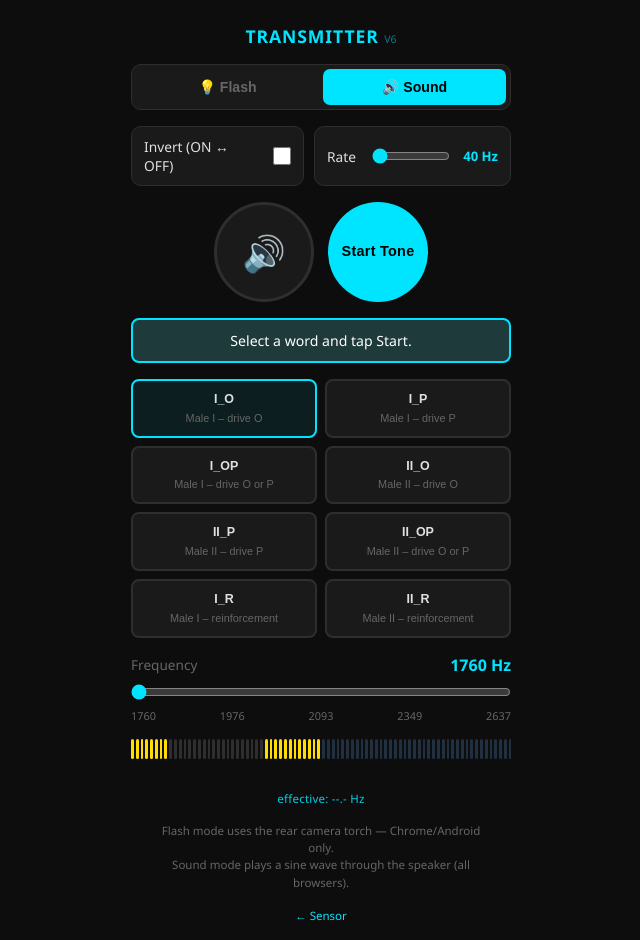
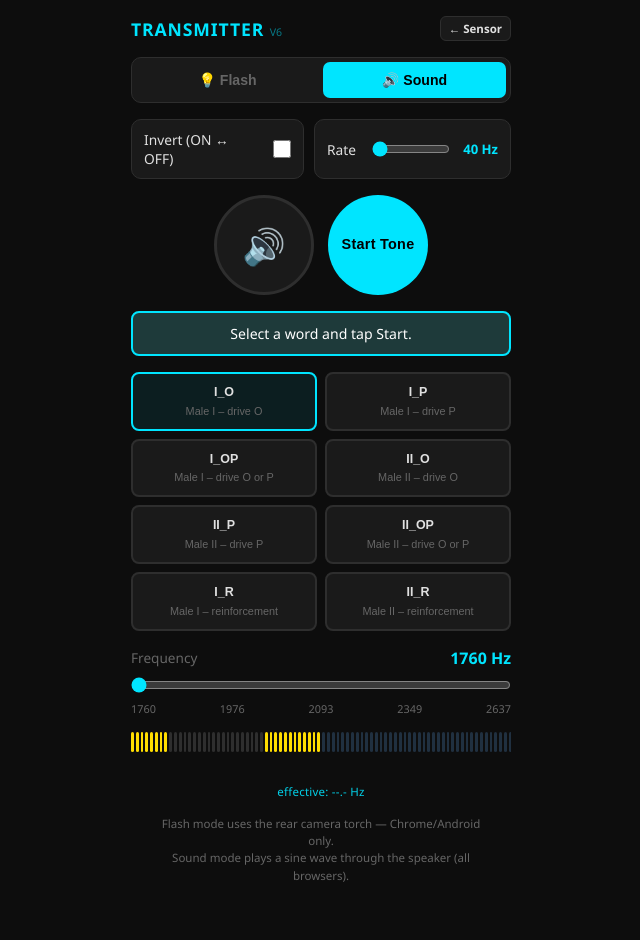
Before and after one commit to tj60647/Colloquy-of-Mobiles-Virtual-Transceiver, a website built with Vite: page flash.html in a window 1280 px wide. Shown: the whole page, without its empty margins (319-959 px from the left). After the commit the page ends 900 px from the top, so only its background shows below. Built offline with nearby package versions, Linux system fonts and the light colour scheme.

Commit message:
feat: add navigation tabs for switching between Sensor and Transmitter modes

```diff
--- a/flash.html
+++ b/flash.html
@@ -37,7 +37,7 @@
       color: var(--accent);
       letter-spacing: 0.05em;
       text-transform: uppercase;
-      margin-top: 8px;
+      margin: 0;
     }
 
     /* ── Torch indicator ─────────────────────────────── */
@@ -189,6 +189,31 @@
 
     a { color: var(--accent); text-decoration: none; }
 
+    .header-row {
+      width: 100%;
+      max-width: 380px;
+      display: flex;
+      align-items: center;
+      justify-content: space-between;
+    }
+
+    .back-btn {
+      display: inline-block;
+      padding: 4px 8px;
+      border: 1px solid var(--border);
+      border-radius: 6px;
+      background: var(--surface);
+      color: var(--text);
+      font-size: 0.72rem;
+      font-weight: 600;
+      text-decoration: none;
+    }
+
+    .back-btn:hover {
+      border-color: var(--accent);
+      color: var(--accent);
+    }
+
     /* ── Mode switch ─────────────────────────────────── */
     .mode-switch {
       display: flex;
@@ -216,6 +241,7 @@
       background: var(--accent);
       color: #000;
     }
+
 
     .invert-row {
       display: flex;
@@ -317,7 +343,10 @@
   </style>
 </head>
 <body>
-  <h1>Transmitter <span id="build-ver" style="font-size:0.6em;opacity:0.5;font-weight:400;letter-spacing:0">v6</span></h1>
+  <div class="header-row">
+    <h1>Transmitter <span id="build-ver" style="font-size:0.6em;opacity:0.5;font-weight:400;letter-spacing:0">v6</span></h1>
+    <a class="back-btn" href="/">← Sensor</a>
+  </div>
 
   <div class="mode-switch">
     <button id="mode-flash" class="mode-btn active">💡 Flash</button>
@@ -370,8 +399,6 @@
     Flash mode uses the rear camera torch — Chrome/Android only.<br>
     Sound mode plays a sine wave through the speaker (all browsers).
   </p>
-  <p class="note"><a href="/">← Sensor</a></p>
-
   <script type="module" src="/src/client/flash.ts"></script>
 </body>
 </html>
```
Also changed, not shown: index.html (+4 -0 lines), src/client/styles.css (+26 -0 lines).
